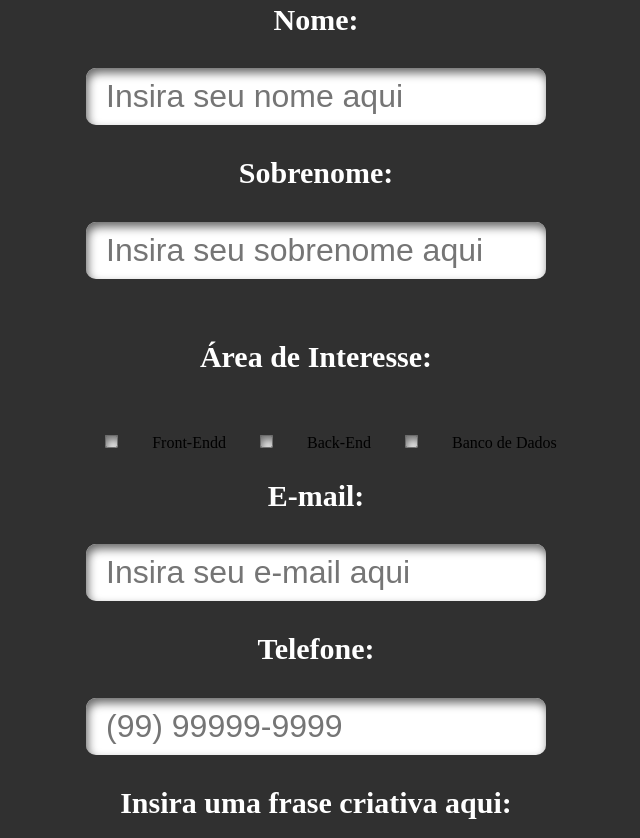
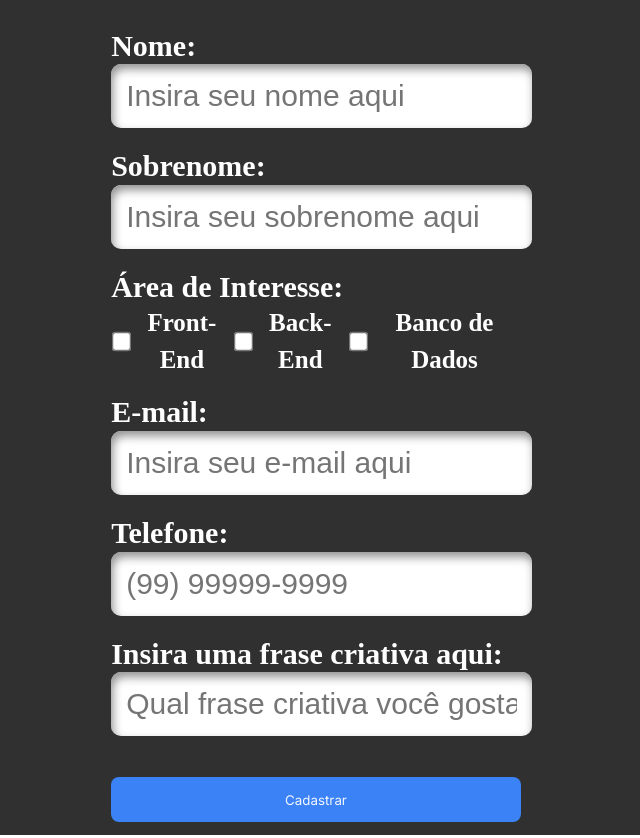
Before and after one commit to FilipiPyret/ProjectFrontEnd-BootCamp.DNC, a plain HTML site: page index.html in a window 1280 px wide. Shown: the part 686-1524 px from the top of the page, without its empty margins (324-964 px from the left). Drawn offline with Linux system fonts and the light colour scheme.

Commit message:
completion of the entire form

```diff
--- a/index.html
+++ b/index.html
@@ -19,33 +19,50 @@
         <button id="firstButton">Login</button>
     </nav>
     <!--cabeçalho-->
-    <div id="information">
+    <section>
+        <header id="information">
             <h1>BOOTCAMP DNC</h1>
             <p>Esse será um evento exclusivo para todos os alunos <br>
                 da <b>DNC</b>, que querem <span>acelerar a carreira</span> com uma <br>
                 semana intensiva de conteúdo de mercado entre <br>
                 <span>BACK-END, FRONT-END & BANCO DE DADOS.</span>
             </p>
+        <!--formulario-->
+        </header>
+        <form id="loginPage" action="">
+            <div class="formGroup"  >
+                <label for="">Nome:</label> <br>
+                <input class="inputText" type="text" placeholder="Insira seu nome aqui"> <br>
             </div>
-    <!--formulário-->
-    <div id="loginPage">
-        <div>
-            <label for="">Nome:</label> <br>
-            <input class="input" type="text" placeholder="Insira seu nome aqui"> <br>
+            <div class="formGroup">
                 <label for="">Sobrenome:</label> <br>
-            <input class="input" type="text" placeholder="Insira seu sobrenome aqui"> <br>
-            <p>Área de Interesse:</p>
-            <input type="checkbox"> Front-Endd
-            <input type="checkbox"> Back-End
-            <input type="checkbox"> Banco de Dados <br>
-            <label for="">E-mail:</label> <br>
-            <input class="input" type="text" placeholder="Insira seu e-mail aqui"> <br>
+                <input class="inputText" type="text" placeholder="Insira seu sobrenome aqui"> <br>
+            </div>
+            <div class="formGroup">
+                <label>Área de Interesse:</label>
+                <div id="checkboxItens">
+                    <input type="checkbox">
+                    <label for="">Front-End</label>
+                    <input type="checkbox">
+                    <label for="">Back-End</label>
+                    <input type="checkbox">
+                    <label for="">Banco de Dados</label>
+                </div>
+                <div id="email" class="formGroup">
+                    <label >E-mail:</label> <br>
+                    <input class="inputText" type="email" placeholder="Insira seu e-mail aqui"> <br>
+                </div>
+                <div class="formGroup">
                     <label for="">Telefone:</label> <br>
-            <input class="input" type="number" placeholder="(99) 99999-9999"> <br>
+                    <input class="inputText" type="number" placeholder="(99) 99999-9999"> <br>
+                </div>
+                <div class="formGroup">
                     <label for="">Insira uma frase criativa aqui:</label> <br>
-            <input class="input" type="text" placeholder="Qual frase criativa você gostaria de falar? :)"> <br>
+                    <input class="inputText" type="text" placeholder="Qual frase criativa você gostaria de falar? :)"> <br>
                 </div>
-    </div>
+                <button id="secondButton">Cadastrar</button>
+        </form>
+    </section>
     <!--rodapé-->
     <footer>
         <div>
--- a/style.css
+++ b/style.css
@@ -51,6 +51,7 @@ a {
   width: 100px;
   height: 45px;
   transition: .3s;
+  cursor: pointer;
 }
 
 #firstButton:hover {
@@ -90,23 +91,62 @@ span{
 #loginPage{
   padding-top: 5%;
   background-color: #303030;
-  text-align: center;
+  padding-left: 34%;
+  padding-right: 34%;
+  text-align: left;
 }
-input {
-  margin: 30px;
+.inputText{
   background: #FFFFFF;
   border: none;
   outline: none;
-  max-width: 350%;
-  padding: 10px 20px;
-  font-size: 200%;
+  width: 95.5%;
+  padding: 15px;
+  font-size: 100%;
   border-radius: 10px;
-  box-shadow: inset 2px 5px 10px rgb(105, 105, 105);
+  box-shadow: inset 2px 5px 10px rgb(146, 146, 146);
+  margin-bottom: 5%;
 }
 #longinPage,label,p{
   color: #FFFFFF;
   font-size: 'inter';
   font-weight: 600;
-  font-size: 30px;
   line-height: 36.31px;
 }
+#secondButton{
+  font-family: 'inter';
+  margin-top: 5%;
+  margin-bottom: 3%;
+  background-color:  #3b82f6;
+  color: #f3f7fe;
+  border: none;
+  border-radius: 8px;
+  width: 100%;
+  height: 45px;
+  transition: .3s;
+  cursor: pointer;
+}
+
+#secondButton:hover {
+  font-weight: bold;
+  background-color: #3b82f6;
+  box-shadow: 0 0 0 5px #3b83f65f;
+  color: #fff;
+}
+.formGroup{
+  font-size: 30px;
+}
+#checkboxItens label{
+  font-size: 25px;
+}
+#checkboxItens{
+  display: flex;
+  text-align: center;
+  justify-content: space-between ;
+}
+input[type="checkbox"]{
+  transform: scale(1.5);
+  cursor: pointer;
+}
+#email{
+  margin-top: 4%;
+}
```
Lines whose indentation alone changed are shown as unchanged.
